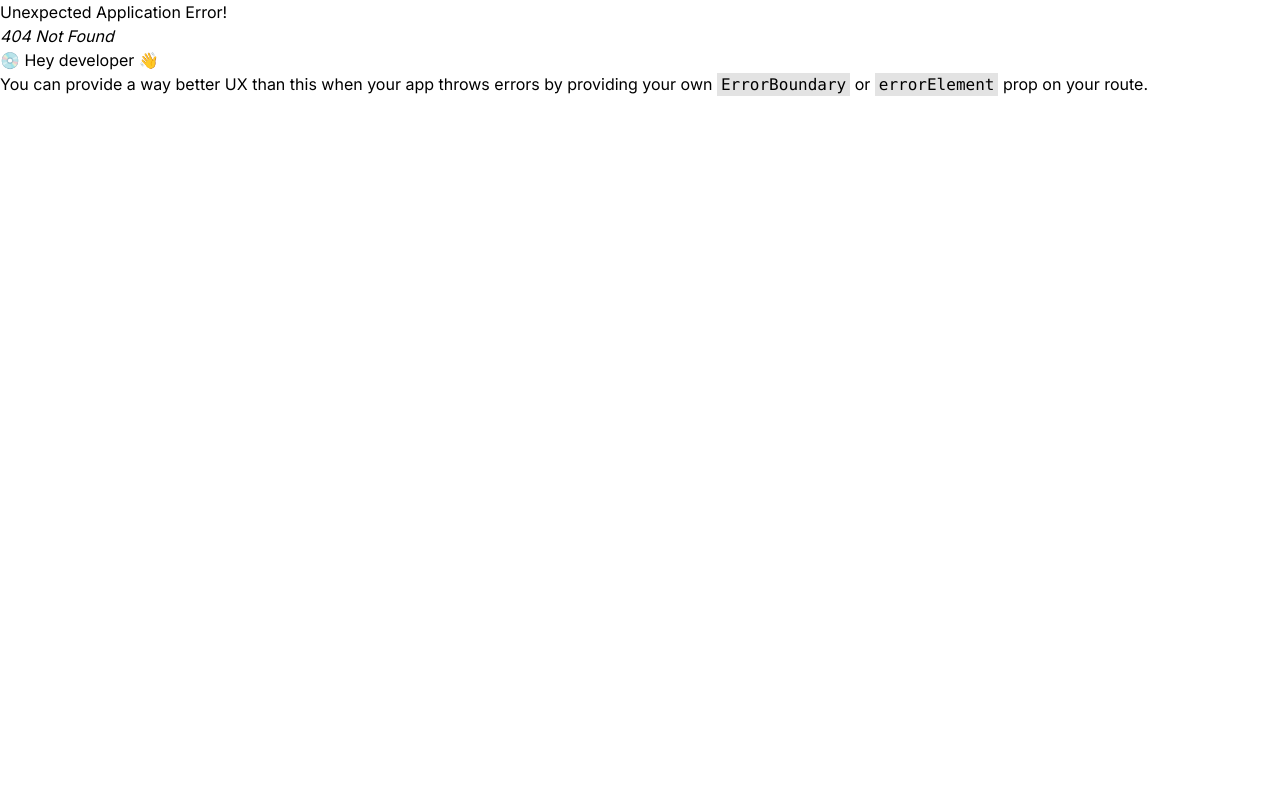
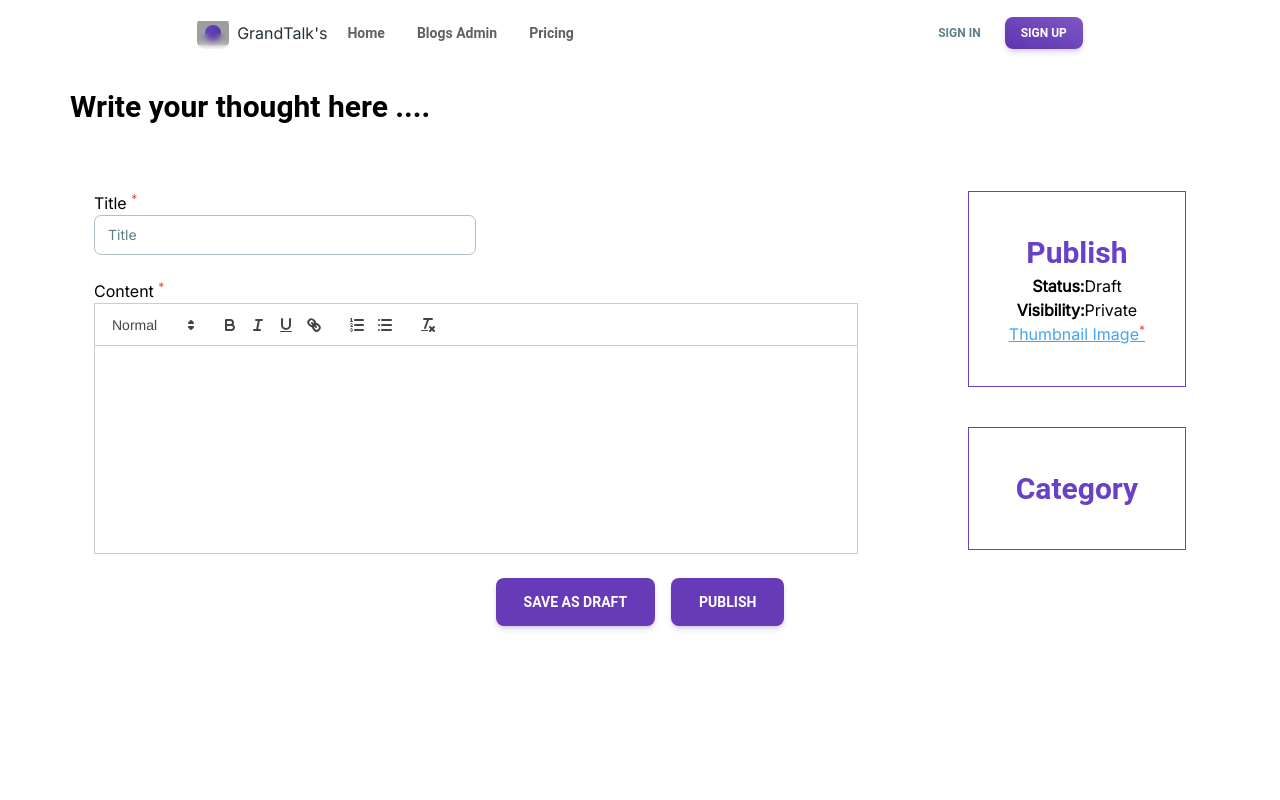
Before and after one commit to vipul832/blog-project, a React (Vite) app in the folder client/: page /blogeditor in a window 1280 px wide. Before the commit this address had no page. Shown: the top 800 px of the page. Built offline with nearby package versions, Linux system fonts and the light colour scheme; grey boxes are pictures that could not be loaded.

Commit message:
add blog editor ui

```diff
--- a/client/package.json
+++ b/client/package.json
@@ -13,8 +13,10 @@
     "@material-tailwind/react": "^2.0.1",
     "@reduxjs/toolkit": "^1.9.5",
     "formik": "^2.2.9",
+    "jodit-react": "^1.3.39",
     "react": "^18.2.0",
     "react-dom": "^18.2.0",
+    "react-quill": "^2.0.0",
     "react-redux": "^8.0.5",
     "react-router-dom": "^6.11.2",
     "yup": "^1.2.0"
--- a/client/src/App.tsx
+++ b/client/src/App.tsx
@@ -14,6 +14,7 @@ import BlogAdmin from "./components/BlogAdmin/BlogAdmin";
 import { Provider } from "react-redux";
 import { store } from "./App/store/store";
 import BlogContentPage from "./components/BlogContentPage/BlogContentPage";
+import BlogEditorPage from "./components/BlogEditorPage/BlogEditorPage";
 
 const router = createBrowserRouter(
   createRoutesFromElements(
@@ -24,6 +25,7 @@ const router = createBrowserRouter(
         <Route path="signin" element={<SignIn />} />
         <Route path="blogpanel" element={<BlogAdmin />} />
         <Route path="blog" element={<BlogContentPage />} />
+        <Route path="blogeditor" element={<BlogEditorPage />} />
       </Route>
     </>
   )
--- a/client/src/components/BlogAdmin/BlogAdmin.tsx
+++ b/client/src/components/BlogAdmin/BlogAdmin.tsx
@@ -2,6 +2,7 @@ import { useSelector } from "react-redux";
 import { getUserInfo } from "../../App/feature/userSlice";
 import { Button, Typography } from "@material-tailwind/react";
 import AdminTabs from "../Tabs/adminTabs/adminTabs";
+import { Link } from "react-router-dom";
 
 const BlogAdmin = () => {
   const userInfo = useSelector(getUserInfo);
@@ -22,9 +23,11 @@ const BlogAdmin = () => {
                 Lorem ipsum dolor sit, amet consectetur adipisicing elit. Veniam
                 quae quisquam excepturi itaque hic maxime.
               </div>
-              <Button className="mt-5" color="blue">
-                Write new blog
-              </Button>
+              <Link to="/blogeditor">
+                <Button className="mt-5" color="blue">
+                  Write new blog
+                </Button>
+              </Link>
             </div>
             <div className="lg:flex hidden">
               <img src="./assets/content_creator.svg" alt="content-creator" />
--- a/client/src/components/BlogContentPage/BlogContentPage.tsx
+++ b/client/src/components/BlogContentPage/BlogContentPage.tsx
@@ -11,9 +11,9 @@ export default function BlogContentPage() {
           <img
             src="./assets/1.jpg"
             alt=""
-            className="lg:w-[70%] w-full rounded-2xl mt-6 "
+            className="lg:w-[70%] w-full rounded-2xl mt-6 bg-cover"
           />
-          <div className="md:flex justify-between block mt-3 mb-6 text-justify">
+          <div className="md:flex justify-between block mt-3 mb-6 text-justify leading-8">
             <div className="lg:w-[70%] w-full">
               Thinking about building a career as a user experience (UX)
               designer? Great idea! UX design as an industry is growing faster
--- a/client/src/components/BlogDisplayInAdmin/BlogInRow.tsx
+++ b/client/src/components/BlogDisplayInAdmin/BlogInRow.tsx
@@ -28,20 +28,20 @@ type blogstruct = {
 function BlogTabCard({ blog }: blogstruct) {
   return (
     <div className="mt-10">
-      <div className="lg:flex lg:justify-between block">
-        <div className="lg:flex lg:w-[70%] w-full">
-          <img src="./assets/7.jpg" alt="" className="w-60 rounded-lg" />
+      <div className="lg:flex lg:justify-between">
+        <div className="lg:flex lg:w-[70%] w-full items-center">
+          <img src="./assets/7.jpg" alt="" className="w-60 rounded-lg h-40" />
           <div className="md:ms-5 mt-3">
             <Typography variant={"h6"} className="text-black">
               {blog.title}
             </Typography>
-            <Typography className={"lg:w-[50%]"}>
+            <Typography className={"lg:w-[70%]"}>
               {blog.body.length <= 18 ? "" : blog.body.substr(0, 100) + "..."}
             </Typography>
             <Typography className="font-bold">12/01/23</Typography>
           </div>
         </div>
-        <div className="">
+        <div className="whitespace-nowrap">
           <Button size="sm" className="mx-2" color="deep-purple">
             Edit
           </Button>
--- /dev/null
+++ b/client/src/components/BlogEditorPage/BlogEditorPage.tsx
@@ -0,0 +1,78 @@
+import React from "react";
+import { Button, Input, Typography } from "@material-tailwind/react";
+import { useState, useRef } from "react";
+import ReactQuill from "react-quill";
+import "react-quill/dist/quill.snow.css";
+
+export default function BlogEditorPage() {
+  const [content, setContent] = useState("");
+
+  console.log(content);
+  return (
+    <div className="min-h-screen">
+      <Typography variant="h3" className="mt-5">
+        Write your thought here ....
+      </Typography>
+
+      <form className="mt-10 p-6">
+        <div className="lg:flex justify-between">
+          <div className="lg:w-[70%] ">
+            <div className="w-[50%]">
+              <label htmlFor="title">
+                Title <sup className="text-red-500">*</sup>
+              </label>
+              <Input label="Title" name="title" />
+            </div>
+            <div className="mt-6">
+              <label htmlFor="content">
+                Content <sup className="text-red-500">*</sup>
+              </label>
+              <ReactQuill
+                theme="snow"
+                value={content}
+                onChange={setContent}
+                className="lg:h-52"
+                id="content"
+              />
+            </div>
+          </div>
+          <div>
+            <div className="border border-primaryPurple lg:p-10 p-5 lg:mt-0 mt-10 text-center leading-6">
+              <Typography variant="h3" className="text-primaryPurple">
+                Publish
+              </Typography>
+              <p>
+                <b>Status:</b>Draft
+              </p>
+              <p>
+                <b>Visibility:</b>Private
+              </p>
+              <label htmlFor="thumbnail" className="underline text-blue-400">
+                Thumbnail Image<sup className="text-red-500">*</sup>
+              </label>
+              <input
+                type="file"
+                name="thumbnail"
+                id="thumbnail"
+                className="absolute left-[-999px] hidden"
+              />
+            </div>
+            <div className="border border-primaryPurple lg:p-10 p-5  text-center mt-10">
+              <Typography variant="h3" className="text-primaryPurple">
+                Category
+              </Typography>
+            </div>
+          </div>
+        </div>
+        <div className="mt-5 text-center">
+          <Button type="submit" size="lg" color="deep-purple" className="m-2">
+            Save as Draft
+          </Button>
+          <Button type="submit" size="lg" color="deep-purple" className="m-2">
+            Publish
+          </Button>
+        </div>
+      </form>
+    </div>
+  );
+}
--- a/client/src/components/BlogList/BlogCard.tsx
+++ b/client/src/components/BlogList/BlogCard.tsx
@@ -5,18 +5,19 @@ import {
   CardFooter,
   Typography,
   Avatar,
-  IconButton,
+  Button,
 } from "@material-tailwind/react";
 import { Link, Navigate } from "react-router-dom";
 
 type BlogCardProp = {
   title: string;
   body: string;
+  id: number;
 };
 
-export default function BlogCard({ title, body }: BlogCardProp) {
+export default function BlogCard({ title, body, id }: BlogCardProp) {
   return (
-    <Card className="w-[24rem] shadow-none mt-5">
+    <Card className="xl:w-[24rem] lg:w-[20rem]  shadow-none mt-5 m-5">
       <CardHeader className="p-0" floated={false} shadow={false}>
         <img src="assets/6.jpg" alt="" />
       </CardHeader>
@@ -25,14 +26,17 @@ export default function BlogCard({ title, body }: BlogCardProp) {
           Design
         </Typography>
         <div className="flex justify-between">
-          <Typography variant="h5" className="text-black font-bold">
-            {title}
+          <Typography
+            variant="h5"
+            className="text-black font-bold underline cursor-pointer"
+          >
+            {title.length <= 15 ? title : title.substring(0, 40) + "..."}
           </Typography>
-          <div>
-            <Link to="blog">
-              <IconButton variant="text" className="text-md">
+          <div className="md:block hidden">
+            <Link to="blog" onClick={(index) => console.log(index)}>
+              <Button variant="text" className="text-md">
                 A
-              </IconButton>
+              </Button>
             </Link>
           </div>
         </div>
--- a/client/src/components/BlogList/BlogList.tsx
+++ b/client/src/components/BlogList/BlogList.tsx
@@ -71,7 +71,14 @@ function BlogList() {
     <div>
       <div className="grid lg:grid-cols-3 md:grid-cols-2 sm:grid-cols-1 md:ms-0 ms-5 mb-5">
         {TOTALBLOG.map((value, index) => {
-          return <BlogCard key={index} title={value.title} body={value.body} />;
+          return (
+            <BlogCard
+              key={index}
+              title={value.title}
+              body={value.body}
+              id={index}
+            />
+          );
         })}
       </div>
       <hr className="bg-gray-700 my-3" />
--- a/client/src/components/SignIn/SignIn.tsx
+++ b/client/src/components/SignIn/SignIn.tsx
@@ -28,6 +28,9 @@ const SignIn = () => {
             onSubmit={formik.handleSubmit}
           >
             <div className="mb-4 flex flex-col gap-6">
+              <label htmlFor="email">
+                Email <sup className="text-red-500">*</sup>
+              </label>
               <Input
                 id="email"
                 size="lg"
@@ -44,6 +47,9 @@ const SignIn = () => {
                   {formik.errors.email}
                 </span>
               ) : null}
+              <label htmlFor="password">
+                Password <sup className="text-red-500">*</sup>
+              </label>
               <Input
                 id="password"
                 type="password"
--- a/client/src/components/SignUp/SignUp.tsx
+++ b/client/src/components/SignUp/SignUp.tsx
@@ -71,7 +71,9 @@ const SignUp = () => {
               </div>
             )}
             <div className="text-center mb-3">
-              <label htmlFor="photo">Profile Photo +</label>
+              <label htmlFor="photo">
+                Profile Photo + <sup className="text-red-500">*</sup>
+              </label>
               <input
                 type="file"
                 id="photo"
@@ -92,6 +94,9 @@ const SignUp = () => {
             </div>
 
             <div className="mb-4 flex flex-col gap-6">
+              <label htmlFor="name">
+                Name <sup className="text-red-500">*</sup>
+              </label>
               <Input
                 id="name"
                 size="lg"
@@ -106,6 +111,9 @@ const SignUp = () => {
                   {formik.errors.name}
                 </span>
               ) : null}
+              <label htmlFor="email">
+                Email <sup className="text-red-500">*</sup>
+              </label>
               <Input
                 id="email"
                 size="lg"
@@ -124,6 +132,9 @@ const SignUp = () => {
               ) : null}
 
               {/* have to add password encryption  */}
+              <label htmlFor="password">
+                Password <sup className="text-red-500">*</sup>
+              </label>
               <Input
                 id="password"
                 type="password"
@@ -143,6 +154,9 @@ const SignUp = () => {
                   {formik.errors.password}
                 </span>
               ) : null}
+              <label htmlFor="confirmPassword">
+                Confirm Password <sup className="text-red-500">*</sup>
+              </label>
               <Input
                 id="confirmPassword"
                 type="password"
--- a/client/src/components/Tabs/HomeTabs/HomeTabs.tsx
+++ b/client/src/components/Tabs/HomeTabs/HomeTabs.tsx
@@ -7,9 +7,11 @@ import {
   TabPanel,
 } from "@material-tailwind/react";
 import BlogList from "../../BlogList/BlogList";
+import { homeTabData } from "../../../constant/TabContant";
 
 export default function HomeTabs() {
   const [activeTab, setActiveTab] = React.useState("view-all");
+  // const data = homeTabData;
   const data = [
     {
       label: "View all",
@@ -64,6 +66,7 @@ export default function HomeTabs() {
         {data.map(({ value, desc }) => (
           <TabPanel key={value} value={value} className="p-0">
             {desc}
+            {/* <Desc /> */}
           </TabPanel>
         ))}
       </TabsBody>
--- a/client/src/utils/types.ts
+++ b/client/src/utils/types.ts
@@ -2,5 +2,5 @@ import React, { ReactNode, FC } from "react";
 export type BlogTabs = {
   label: string;
   value: string;
-  desc?: React.FC;
+  desc?: React.ElementType;
 }[];
```
Also changed, not shown: 1 other file (tests, documents, lock files or other folders).
